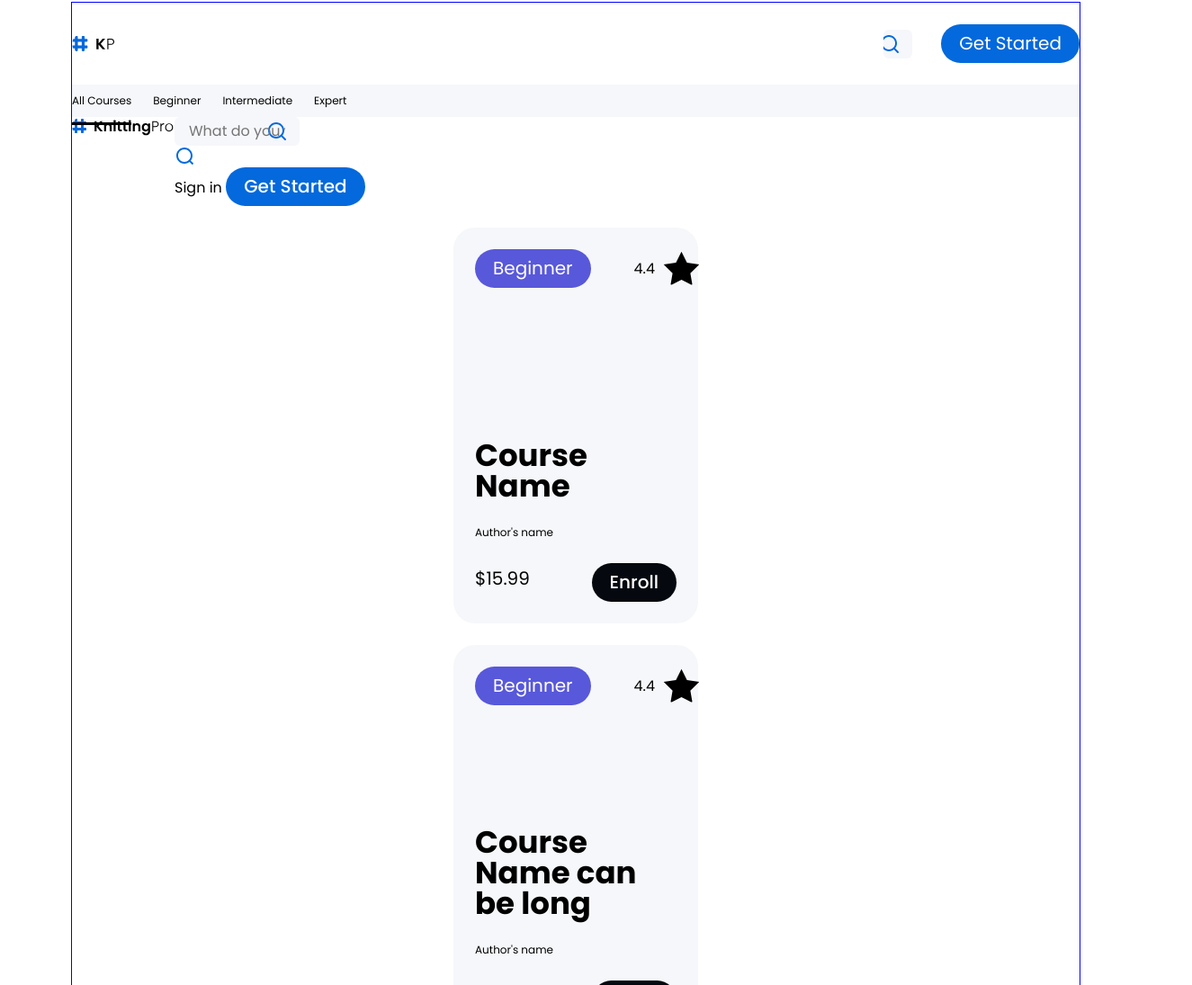
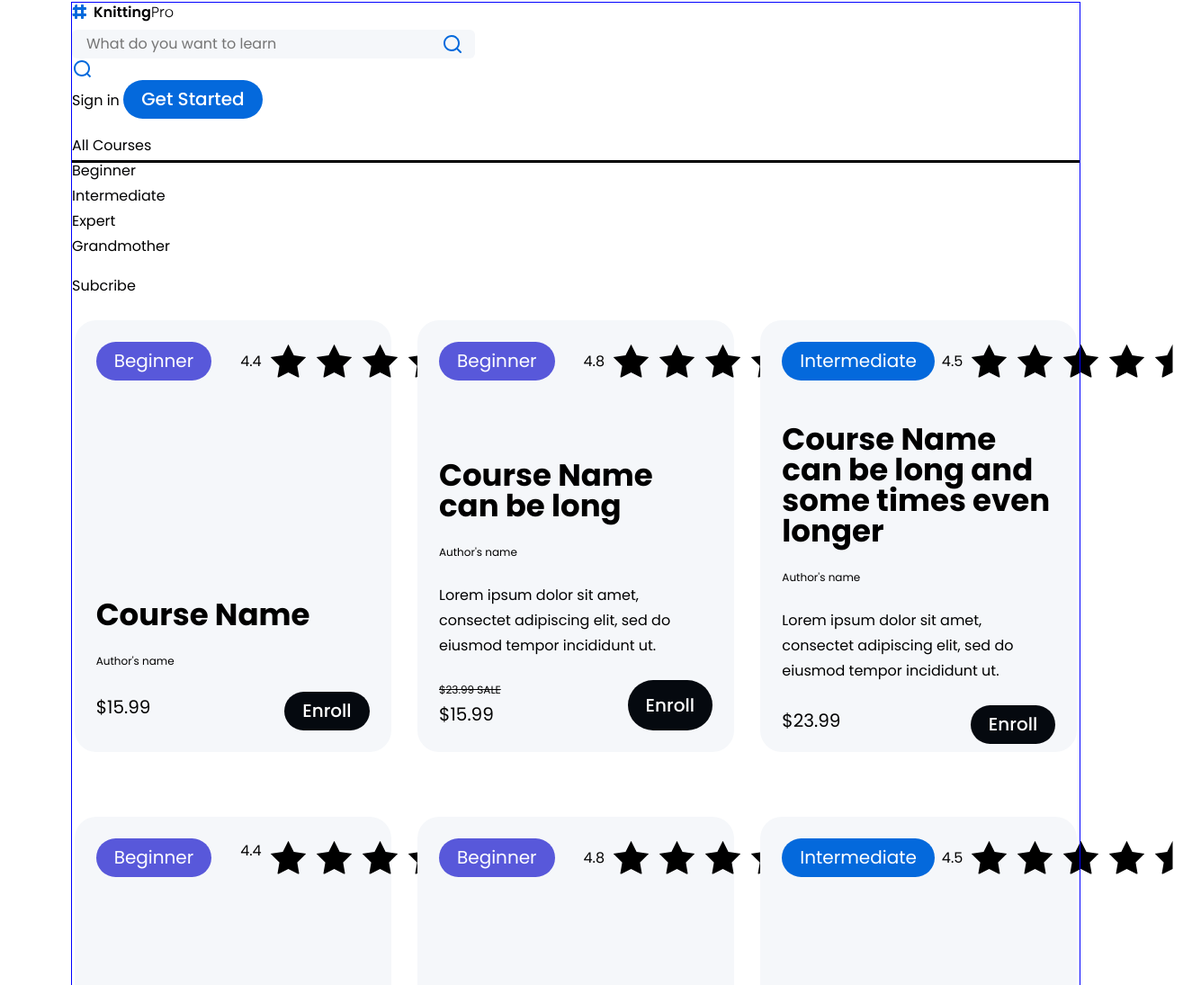
Before and after one commit to AnnieCat73/knitting-pro-website, a plain HTML site: page index.html in a window 1280 px wide. Shown: the part 638-1733 px from the top of the page at 90% size, 1325 px wide, since content can reach past the window. Drawn offline with Linux system fonts and the light colour scheme.

Commit message:
Course section in tablet, desktop and mobile complete

```diff
--- a/index.html
+++ b/index.html
@@ -72,7 +72,7 @@
           <button class="btn btn-blue">Get Started</button>
         </div>
       </div><!--mobile only-->
-      <nav class="split bg-secondary-200">
+      <nav class="nav-mobile split bg-secondary-200">
         <ul class="main-nav text-li split">
           <li><a href="#">All Courses</a></li><!--need pseudo el on hover-->
           <li><a href="#">Beginner</a></li>
@@ -82,18 +82,18 @@
       </nav><!--mobile only-->
 
 
-      <nav class="tablet-nav"><!--middle screen only-->
-        <ul class="main-nav">
+      <nav class="tablet-nav xl-space"><!--middle screen only-->
+        <ul class="main-nav text-li split-nav">
           <li><a href="#">All Courses</a></li><!--need pseudo el on hover-->
           <li><a href="#">Beginner</a></li>
           <li><a href="#">Intermediate</a></li>
           <li><a href="#"></a>Expert</li>
           <li><a href="#"></a>Grandmother</li>
         </ul>
-        <a href="#">Subcribe</a>
+        <a href="#" class="sub-mobile text-li">Subcribe</a>
       </nav>
 
-      <div class="header-large"><!--Largest screen only-->
+      <div class="header-large-desktop"><!--Largest screen only-->
         <a href="#" aria-label="Knitting Pro home page"><img src="./assets/logo-large.svg" alt="" class="logo-large"></a>
         <div class="learn">
           <input placeholder="What do you want to learn" type="text" class="search">
@@ -218,12 +218,12 @@
         </div><!--end of  Mobile-->
       </div>
 
-      <div class="course-gallery-tablet">
+      <div class="course-gallery-tablet xl-space">
         <!--for tablet and use grid-->
-        <div class="course">
-          <div class="rating">
-            <button>Beginner</button>
-            <div class="stars">
+        <div class="course bg-secondary-200">
+          <div class="rating course-split">
+            <button class="btn btn-purple btn-small">Beginner</button>
+            <div class="stars course-split">
               <p class="rated">4.4</p>
               <img src="./assets/full-star.svg" alt="">
               <img src="./assets/full-star.svg" alt="">
@@ -232,18 +232,19 @@
               <img src="./assets/half-start.svg" alt="">
             </div>
           </div>
+          <div class="empty"></div>
           <h2 class="course-title">Course Name</h2>
           <p class="author">Author's name</p>
           <div class="pricing">
             <p class="price">$15.99</p>
+            <button class="btn btn-black btn-large">Enroll</button>
           </div>
-          <button>Enroll</button>
         </div>
 
-        <div class="course">
-          <div class="rating">
-            <button>Beginner</button>
-            <div class="stars">
+        <div class="course bg-secondary-200">
+          <div class="rating course-split">
+            <button class="btn btn-purple btn-small">Beginner</button>
+            <div class="stars course-split">
               <p class="rated">4.4</p>
               <img src="./assets/full-star.svg" alt="">
               <img src="./assets/full-star.svg" alt="">
@@ -252,20 +253,23 @@
               <img src="./assets/half-start.svg" alt="">
             </div>
           </div>
+          <div class="empty"></div>
           <h2 class="course-title">Course Name can be long</h2>
           <p class="author">Author's name</p>
           <p class="course-text">Lorem ipsum dolor sit amet, consectet  adipiscing elit, sed do eiusmod tempor incididunt ut.</p>
           <div class="pricing">
-            <p class="sale">$23.99 SALE</p><!-- text-decoration: line-through-->
+            <div class="pricing-wrapper">
+              <p class="sale">$23.99 SALE</p>
               <p class="price">$15.99</p>
             </div>
-          <button>Enroll</button>
+            <button class="btn btn-black btn-large">Enroll</button>
+          </div>
         </div>
 
-        <div class="course">
-          <div class="rating">
-            <button>Intermediate</button>
-            <div class="stars">
+        <div class="course bg-secondary-200">
+          <div class="rating course-split">
+            <button class="btn btn-blue btn-small">Intermediate</button>
+            <div class="stars course-split">
               <p class="rated">4.4</p>
               <img src="./assets/full-star.svg" alt="">
               <img src="./assets/full-star.svg" alt="">
@@ -274,19 +278,19 @@
               <img src="./assets/half-start.svg" alt="">
             </div>
           </div>
+          <div class="empty"></div>
           <h2 class="course-title">Course Name can be long and some times even longer</h2>
           <p class="author">Author's name</p>
-          <p class="course-text">Lorem ipsum dolor sit amet, consectet  adipiscing elit, sed do eiusmod tempor incididunt ut.</p>
           <div class="pricing">
             <p class="price">$15.99</p>
+            <button class="btn btn-black btn-large">Enroll</button>
           </div>
-          <button>Enroll</button>
         </div>
 
-        <div class="course">
-          <div class="rating">
-            <button>Beginner</button>
-            <div class="stars">
+        <div class="course bg-secondary-200">
+          <div class="rating course-split">
+            <button class="btn btn-purple btn-small">Beginner</button>
+            <div class="stars course-split">
               <p class="rated">4.4</p>
               <img src="./assets/full-star.svg" alt="">
               <img src="./assets/full-star.svg" alt="">
@@ -295,20 +299,23 @@
               <img src="./assets/half-start.svg" alt="">
             </div>
           </div>
+
           <h2 class="course-title">Course Name</h2>
           <p class="author">Author's name</p>
           <p class="course-text">Lorem ipsum dolor sit amet, consectet  adipiscing elit, sed do eiusmod tempor incididunt ut.</p>
           <div class="pricing">
-            <p class="sale">$23.99 SALE</p><!-- text-decoration: line-through-->
+            <div class="pricing-wrapper">
+              <p class="sale blue">$23.99 SALE</p>
               <p class="price">$15.99</p>
             </div>
-          <button>Enroll</button>
+            <button class="btn btn-black btn-small">Enroll</button>
+          </div>
         </div>
 
-        <div class="course">
-          <div class="rating">
-            <button>Beginner</button>
-            <div class="stars">
+        <div class="course bg-secondary-200">
+          <div class="rating course-split">
+            <button class="btn btn-purple btn-small">Beginner</button>
+            <div class="stars course-split">
               <p class="rated">4.4</p>
               <img src="./assets/full-star.svg" alt="">
               <img src="./assets/full-star.svg" alt="">
@@ -317,18 +324,19 @@
               <img src="./assets/half-start.svg" alt="">
             </div>
           </div>
+          <div class="empty"></div>
           <h2 class="course-title">Course Name be long and some times even longer</h2>
           <p class="author">Author's name</p>
           <div class="pricing">
             <p class="price">$15.99</p>
+            <button class="btn btn-black btn-small">Enroll</button>
           </div>
-          <button>Enroll</button>
         </div>
 
-        <div class="course">
-          <div class="rating">
-            <button>Intermediate</button>
-            <div class="stars">
+        <div class="course bg-secondary-200">
+          <div class="rating course-split">
+            <button class="btn btn-small btn-blue">Intermediate</button>
+            <div class="stars course-split">
               <p class="rated">4.4</p>
               <img src="./assets/full-star.svg" alt="">
               <img src="./assets/full-star.svg" alt="">
@@ -337,23 +345,26 @@
               <img src="./assets/half-start.svg" alt="">
             </div>
           </div>
+          <div class="empty"></div>
           <h2 class="course-title">Course Name can be long and some times even longer</h2>
           <p class="author">Author's name</p>
           <p class="course-text">Lorem ipsum dolor sit amet, consectet  adipiscing elit, sed do eiusmod tempor incididunt ut.</p>
           <div class="pricing">
-            <p class="sale">$23.99 SALE</p><!-- text-decoration: line-through-->
+            <div clas="pricin-wrapper">
+              <p class="sale blue">$23.99 SALE</p>
               <p class="price">$15.99</p>
             </div>
-          <button>Enroll</button>
+            <button class="btn btn-black btn-small">Enroll</button>
+          </div>
         </div><!--end for tablet and use grid-->
       </div>
 
       <div class="course-gallery-desktop">
         <!--for desktop and use grid-->
-        <div class="course">
-          <div class="rating">
-            <button>Beginner</button>
-            <div class="stars">
+        <div class="course bg-secondary-200">
+          <div class="rating course-split">
+            <button class="btn btn-small btn-purple">Beginner</button>
+            <div class="stars course-split">
               <p class="rated">4.4</p>
               <img src="./assets/full-star.svg" alt="">
               <img src="./assets/full-star.svg" alt="">
@@ -362,18 +373,19 @@
               <img src="./assets/half-start.svg" alt="">
             </div>
           </div>
+          <div class="empty"></div>
           <h2 class="course-title">Course Name</h2>
           <p class="author">Author's name</p>
           <div class="pricing">
             <p class="price">$15.99</p>
+            <button class="btn btn-black btn-large">Enroll</button>
           </div>
-          <button>Enroll</button>
         </div>
 
-        <div class="course">
-          <div class="rating">
-            <button>Beginner</button>
-            <div class="stars">
+        <div class="course bg-secondary-200">
+          <div class="rating course-split">
+            <button class="btn btn-small btn-purple">Beginner</button>
+            <div class="stars course-split">
               <p class="rated">4.8</p>
               <img src="./assets/full-star.svg" alt="">
               <img src="./assets/full-star.svg" alt="">
@@ -382,20 +394,24 @@
               <img src="./assets/half-start.svg" alt="">
             </div>
           </div>
+          <div class="empty"></div>
           <h2 class="course-title">Course Name can be long</h2>
           <p class="author">Author's name</p>
           <p class="course-text">Lorem ipsum dolor sit amet, consectet  adipiscing elit, sed do eiusmod tempor incididunt ut.</p>
           <div class="pricing">
-            <p class="sale">$23.99 SALE</p><!-- text-decoration: line-through-->
+            <div class="pricing-wrapper">
+              <p class="sale">$23.99 SALE</p>
               <p class="price">$15.99</p>
             </div>
-          <button>Enroll</button>
+            <button class="btn btn-black btn-large">Enroll</button>
           </div>
 
-        <div class="course">
-          <div class="rating">
-            <button>Intermediate</button>
-            <div class="stars">
+        </div>
+
+        <div class="course bg-secondary-200">
+          <div class="rating course-split">
+            <button class="btn btn-small btn-blue">Intermediate</button>
+            <div class="stars course-split">
               <p class="rated">4.5</p>
               <img src="./assets/full-star.svg" alt="">
               <img src="./assets/full-star.svg" alt="">
@@ -404,39 +420,42 @@
               <img src="./assets/half-start.svg" alt="">
             </div>
           </div>
+          <div class="empty"></div>
           <h2 class="course-title">Course Name can be long and some times even longer</h2>
           <p class="author">Author's name</p>
           <p class="course-text">Lorem ipsum dolor sit amet, consectet  adipiscing elit, sed do eiusmod tempor incididunt ut.</p>
           <div class="pricing">
             <p class="price">$23.99</p>
+            <button class="btn btn-black btn-large" >Enroll</button>
           </div>
-          <button>Enroll</button>
         </div>
 
-        <div class="course">
-          <div class="rating">
-            <button>Beginner</button>
-          </div>
-          <h2 class="course-title">Course Name can be long and some times even longer</h2>
-          <p class="author">Author's name</p>
-          <div class="stars">
-            <p class="rated">4.4</p>
+        <div class="course bg-secondary-200">
+          <div class="rating course-split">
+            <button class="btn btn-purple btn-small">Beginner</button>
+            <div class="stars course-split">
+              <p>4.4</p>
               <img src="./assets/full-star.svg" alt="">
               <img src="./assets/full-star.svg" alt="">
               <img src="./assets/full-star.svg" alt="">
               <img src="./assets/full-star.svg" alt="">
               <img src="./assets/half-start.svg" alt="">
             </div>
+          </div>
+          <div class="empty"></div>
+          <h2 class="course-title">Course Name can be long and some times even longer</h2>
+          <p class="author">Author's name</p>
+
           <div class="pricing">
             <p class="price">$15.99</p>
+            <button class="btn btn-black btn-large">Enroll</button>
           </div>
-          <button>Enroll</button>
         </div>
 
-        <div class="course">
-          <div class="rating">
-            <button>Beginner</button>
-            <div class="stars">
+        <div class="course bg-secondary-200">
+          <div class="rating course-split">
+            <button class="btn btn-purple btn-small">Beginner</button>
+            <div class="stars course-split">
               <p class="rated">4.8</p>
               <img src="./assets/full-star.svg" alt="">
               <img src="./assets/full-star.svg" alt="">
@@ -445,21 +464,24 @@
               <img src="./assets/half-start.svg" alt="">
             </div>
           </div>
+          <div class="empty"></div>
           <h2 class="course-title">Course Name</h2>
           <p class="author">Author's name</p>
           <p class="course-text">Lorem ipsum dolor sit amet, consectet  adipiscing elit, sed do eiusmod tempor incididunt ut.</p>
           <div class="pricing">
-            <p class="sale">$23.99 SALE</p><!-- text-decoration: line-through-->
+            <div class="pricing-wrapper">
+              <p class="sale blue">$23.99 SALE</p>
               <p class="price">$15.99</p>
             </div>
-          <button>Enroll</button>
+            <button class="btn btn-black btn-large">Enroll</button>
+          </div>
         </div>
 
 
-        <div class="course">
-          <div class="rating">
-            <button>Intermediate</button>
-            <div class="stars">
+        <div class="course bg-secondary-200">
+          <div class="rating course-split">
+            <button class="btn btn-small btn-blue">Intermediate</button>
+            <div class="stars course-split">
               <p class="rated">4.5</p>
               <img src="./assets/full-star.svg" alt="">
               <img src="./assets/full-star.svg" alt="">
@@ -468,12 +490,13 @@
               <img src="./assets/half-start.svg" alt="">
             </div>
           </div>
+          <div class="empty"></div>
           <h2 class="course-title">Course Name can be long and some times even longer</h2>
           <p class="author">Author's name</p>
           <div class="pricing">
             <p class="price">$23.99</p>
+            <button class="btn btn-black btn-large" >Enroll</button>
           </div>
-          <button>Enroll</button>
         </div>
         <!--end for desktop and use grid-->
       </div>
--- a/style.css
+++ b/style.css
@@ -297,8 +297,10 @@ section {
   max-height: 1.5rem;
 }
 
-
-.header-large {
+.header-large,
+.header-large-desktop,
+.tablet-nav,
+.desktop-nav {
   display: none;
 }
 
@@ -439,6 +441,11 @@ nav .sub-mobile {
 
 /* Courses */
 
+.course-gallery-mobile {
+  display: flex;
+  flex-direction: column;
+}
+
 .course {
   border-radius: 24px;
   height: 27.5rem;
@@ -496,6 +503,100 @@ nav .sub-mobile {
   font-size: var(--fs-600);
 }
 
+@media (min-width: 64em) {
+
+  .course-gallery-mobile,
+  .course-gallery-desktop {
+    display: none;
+  }
+
+  .course-gallery-tablet {
+    display: block;
+  }
+
+  .course-gallery-tablet {
+    display: grid;
+    grid-template-columns: 1fr 1fr;
+    grid-template-rows: 1fr 1fr 1fr;
+    gap: 1.5em 1.5em;
+    outline: 1px solid blue;
+
+  }
+  .course {
+    width: 26rem;
+    height: 30rem;
+
+  }
+
+
+  .courses .tablet-nav {
+    display: block;
+  }
+
+  .split-nav {
+    display: flex;
+  }
+
+  .tablet-nav .sub-mobile {
+    display: block;
+
+  }
+
+  .tablet-nav {
+    display: flex;
+    justify-content: space-between;
+  }
+
+
+
+  .sale {
+    font-size: var(--fs-200);
+    text-decoration: line-through;
+  }
+
+  .course-gallery-tablet .blue {
+    color: var(--clr-secondary-700);
+  }
+
+}
+
+@media (min-width: 80em) {
+
+  .courses .tablet-nav {
+    display: none;
+  }
+  .courses .header-large-desktop,
+  .courses .desktop-nav {
+    display: block;
+  }
+
+  .course-gallery-mobile,
+  .course-gallery-tablet {
+    display: none;
+  }
+
+  .course {
+    height: 30rem;
+    width: 22rem;
+  }
+
+  .course-gallery-desktop {
+    display: grid;
+    grid-template-columns: repeat(3, 1fr);
+    grid-template-rows: repeat(3, 1fr);
+    gap: 1.5em 1.5em;
+  }
+
+  .pricing-wrapper .blue {
+    color: var(--clr-secondary-700);
+  }
+
+
+}
+
+
+
+
 /* Get started */
 
 .get-started button {
@@ -506,6 +607,16 @@ nav .sub-mobile {
   color: var(--clr-secondary-700);
   display: inline-block;
 }
+
+@media (min-width: 64em) {
+
+
+}
+
+@media (min-width: 80em) {
+
+}
+
 
 
 /* Become instructor */
@@ -560,264 +671,31 @@ nav .sub-mobile {
   gap: 1em;
 }
 
-
-
-
-/*
-.primary-header {
-  border-radius:
-  padding:
-  background-color:
-  background-size:
-  min-height: 50vh;
-  display: flex;
-  flex-direction: column;
-}
-
-.primary-header .container {
-  margin-top: auto;
-  margin-bottom:
-  width:
-}
-
-
-
-.primary-header .container > *
-  max-width: 12ch;/
-}
-
-.page-home .primary-header {
-  background-image: url(img/hero.jpg);
-  background-position: center center;
-}
-
-.page-blog .primary-header {
-  background-image: url(img/blog.jpg);
-  background-position: left center;
-}
-
-
-
-.primary-nav {
-  position: fixed;
-  bottom: 0.5em;
-  left: 0.5em;
-  right: 0.5em;
-  border-radius: var(--br);
-  background: var(--clr-neutral-900);
-  font-family: var(--ff-serif);
-}
-
-.primary-nav ul {
-  display: flex;
-  justify-content: space-around;
-  margin: 0;
-  padding: 0.8em 0;
-}
-
-.primary-nav li {
-  line-height: 0;
-}
-
-.primary-nav a {
-  color: var(--clr-neutral-200);
-  text-decoration: none;
-}
-
-@media (min-width: 40em) {
-  .primary-nav {
-    position: static;
-    background: transparent;
+@media (min-width: 64em) {
+  .header-mobile,
+  .nav-mobile,
+  .header-large-desktop,
+  .desktop-nav {
+    display: none;
   }
 
-  .primary-nav a {
-    color: inherit;
-    text-decoration: none;
+  .split-nav {
+    display: flex;
+    gap: 2em;
   }
-
-  .primary-header__inner {
-    display: flex;
-    justify-content: space-between;
-  }
-
-  .primary-nav ul {
-    padding: 0;
-  }
-
-  .primary-nav li {
-    margin-left: 2em;
-  }
-}
-
-
-
-.secondary-navigation {
-  display: flex;
-  margin: 2rem 0;
-  align-items: center;
-}
-
-.secondary-navigation > a:last-child {/
-  margin-left: auto;
-}
-
-.categories {
-  margin: 0;
-  display: flex;/*to get rid of ul extra space then go up to .sec-nav to add margin
-  gap: 1rem;
-}
-
-.categories button {
-  cursor: pointer;
-  text-transform: uppercase;
-  font-size: var(--fs-200);
-  background: transparent;
-  border: 0;
-}
-
-
-
-.article-preview h3 {
-  font-size: var(--fs-500);
-}
-
-.article-preview img {
-  object-fit: cover;
-  height: 12.5rem;
-  width: 100%;
-}
-
-
-
-.article-preview {
-  position: relative;
-  z-index: 0;
-}
-
-.article-preview a {
-  display: block;
-  text-decoration: none;
-  font-size: var(--fs-400);
-  font-weight: var(--fw-300);
 
 }
 
-.article-preview a:hover,
-.article-preview a:focus {
-  color: inherit;
-}
+@media (min-width: 80em) {
 
-.article-preview a::before {
-  --offset: -1em;
-  content: "";
-  position: absolute;
-  top: var(--offset);
-  bottom: var(--offset);
-  left: var(--offset);
-  right: var(--offset);
-  z-index: var(--offset);
-  border-radius: var(--br);
-  box-shadow: 0 0.75rem 1.25rem rgba(0, 0, 0, 0.15);
-  transition: opacity 350ms ease;/*ex how to transition the box-shadow here
-  opacity: 0;
-}
-
-.article-preview:hover a::before {
-  opacity: 1;
 }
 
 
 
 
-.article-preview .info {
-  display: flex;
-  font-weight: var(--fw-400);
-  font-size: var(--fs-200);
-  color: var(--clr-neutral-400);
-}
 
-.article-preview .info > *:first-child {
-  margin-right: 2rem;
-}
+/*
 
-.call-to-action form {
-  margin-top: 3rem;
-  display: flex;
-  flex-direction: column;
-  gap: 3rem;
-}
-
-.call-to-action form > div {
-  flex-basis: 100%;
-  flex-shrink: 1;
-  flex-grow: 1;
-}
-
-.call-to-action input {
-  width: 100%;
-  border: 0;
-  border-bottom: 2px solid var(--clr-neutral-300);
-}
-
-.call-to-action input:focus {
-  border-color: var(--clr-primary-400);
-  border-width: 4px;
-}
-
-.call-to-action input::placeholder {
-  color: var(--clr-neutral-300);
-  opacity: 1;
-}
-
-.call-to-action label {
-  display: block;
-  margin-bottom: 0.5em;
-  font-size: var(--fs-300);
-  font-weight: var(--fw-400);
-}
-
-.call-to-action button {
-  align-self: flex-start;
-}
-
-@media (min-width: 40em) {
-  .call-to-action form {
-    flex-direction: row;
-  }
-
-  .call-to-action button {
-    align-self: center;
-  }
-}
-
-.primary-footer__inner {
-  --border: 2px solid var(--clr-neutral-200);
-  border-top: var(--border);
-  border-bottom: var(--border);
-  padding: 3em 0;
-  margin: 2em 0;
-}
-
-footer {
-  padding-bottom: 1em;
-}
-
-.footer-nav {
-  display: flex;
-}
-
-.footer-nav > *:first-child {
-  margin-right: 4em;
-}
-
-.footer-social {
-  display: flex;
-  gap: 2em;
-}
-
-.footer-social a {
-  font-weight: var(--fw-200);
-}
 
 /* homepage styles *
 
```
Also changed, not shown: 1 other file. Lines whose indentation alone changed are shown as unchanged.
